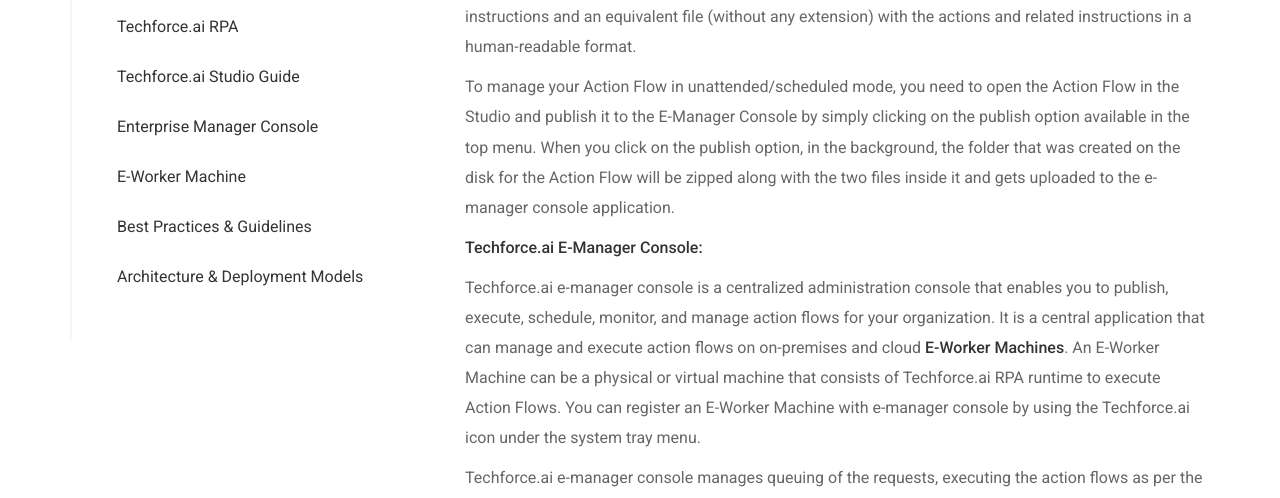
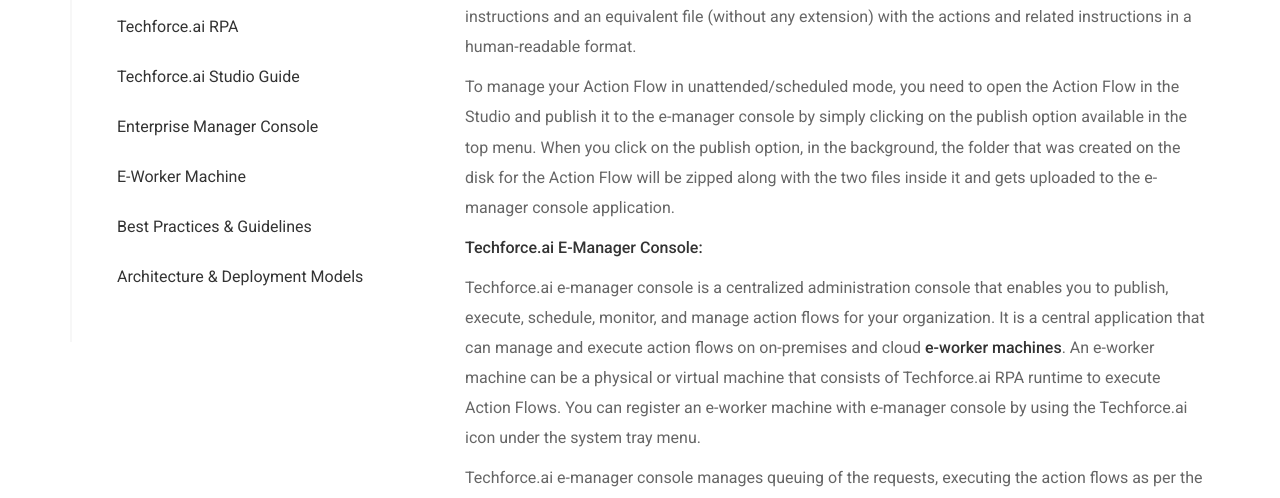
Before and after one commit to digitamizers/Documentation, a Jekyll site: the page built from index.md, in a window 1280 px wide and 900 px high, scrolled down 7503 px. Shown: the part 183-681 px from the top of the window. Built offline with Jekyll 4.4.1, drawn with Linux system fonts in a browser that asks for light colours.

Commit message:
hdusguag

```diff
--- a/_layouts/default.html
+++ b/_layouts/default.html
@@ -926,10 +926,10 @@
                               <p>Techforce.ai RPA studio also has a recording feature to record all web-related actions, modify the recorded action flow, and replay it.</p>
                               <p>You can simply record and play the Action Flow from the Studio to check how it executes locally.</p>
                               <p>When you create an Action Flow using Studio, a folder with the given name will be created on the disk. You can see two files inside the created folder - a JSON file with the list of actions and related instructions and an equivalent file (without any extension) with the actions and related instructions in a human-readable format.</p>
-                              <p>To manage your Action Flow in unattended/scheduled mode, you need to open the Action Flow in the Studio and publish it to the E-Manager Console by simply clicking on the publish option available in the top menu. When you click on the publish option, in the background, the folder that was created on the disk for the Action Flow will be zipped along with the two files inside it and gets uploaded to the e-manager console application.</p>
+                              <p>To manage your Action Flow in unattended/scheduled mode, you need to open the Action Flow in the Studio and publish it to the e-manager console by simply clicking on the publish option available in the top menu. When you click on the publish option, in the background, the folder that was created on the disk for the Action Flow will be zipped along with the two files inside it and gets uploaded to the e-manager console application.</p>
 
                               <h5>Techforce.ai E-Manager Console:</h5>
-                              <p>Techforce.ai e-manager console is a centralized administration console that enables you to publish, execute, schedule, monitor, and manage action flows for your organization. It is a central application that can manage and execute action flows on on-premises and cloud <strong>E-Worker Machines</strong>. An E-Worker Machine can be a physical or virtual machine that consists of Techforce.ai RPA runtime to execute Action Flows. You can register an E-Worker Machine with e-manager console by using the Techforce.ai icon under the system tray menu.</p>
+                              <p>Techforce.ai e-manager console is a centralized administration console that enables you to publish, execute, schedule, monitor, and manage action flows for your organization. It is a central application that can manage and execute action flows on on-premises and cloud <strong>e-worker machines</strong>. An e-worker machine can be a physical or virtual machine that consists of Techforce.ai RPA runtime to execute Action Flows. You can register an e-worker machine with e-manager console by using the Techforce.ai icon under the system tray menu.</p>
                               <p>Techforce.ai e-manager console manages queuing of the requests, executing the action flows as per the sequence, logging audit trial, sending notifications, and real-time reporting. It also supports version control of the Action Flows, user & role management, profile management, billing management, and personal data management.</p>
                               <p><strong>Techforce.ai Runtime:</strong> Techforce.ai Runtime is the actual engine that parses the actions in Action Flow to software instructions and executes those instructions as per the properties configured in the action. It receives commands from either e-manager console or Studio and completes the execution as per the instructions.</p>
 
```
